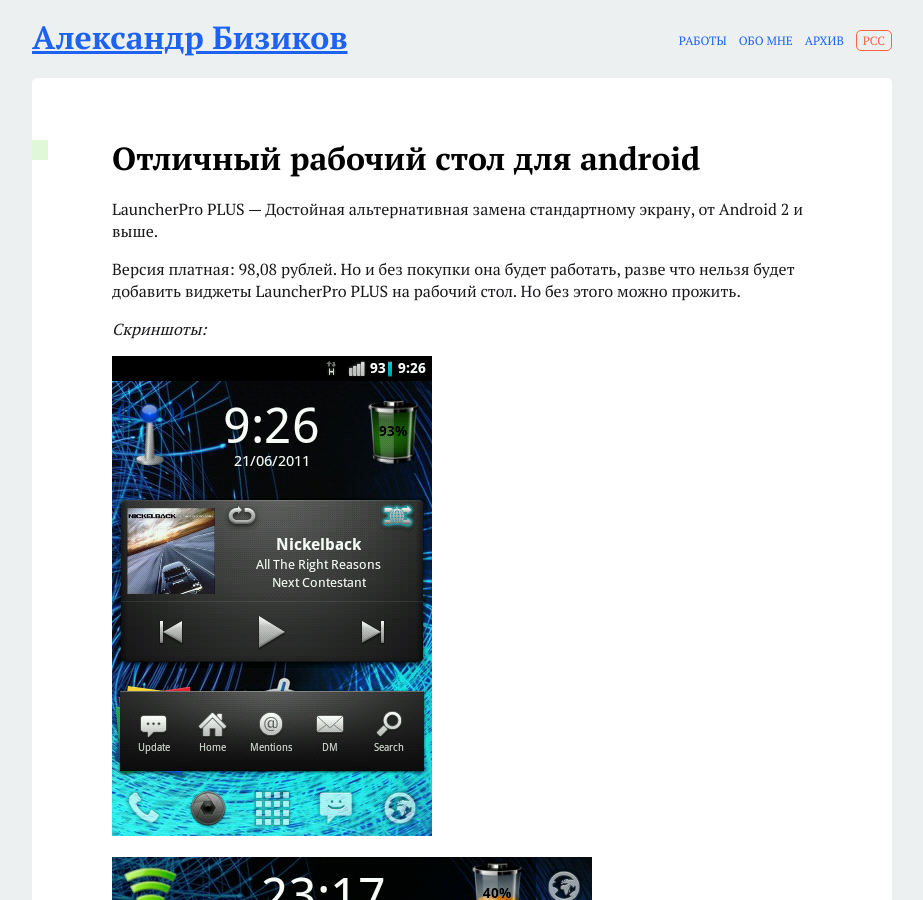
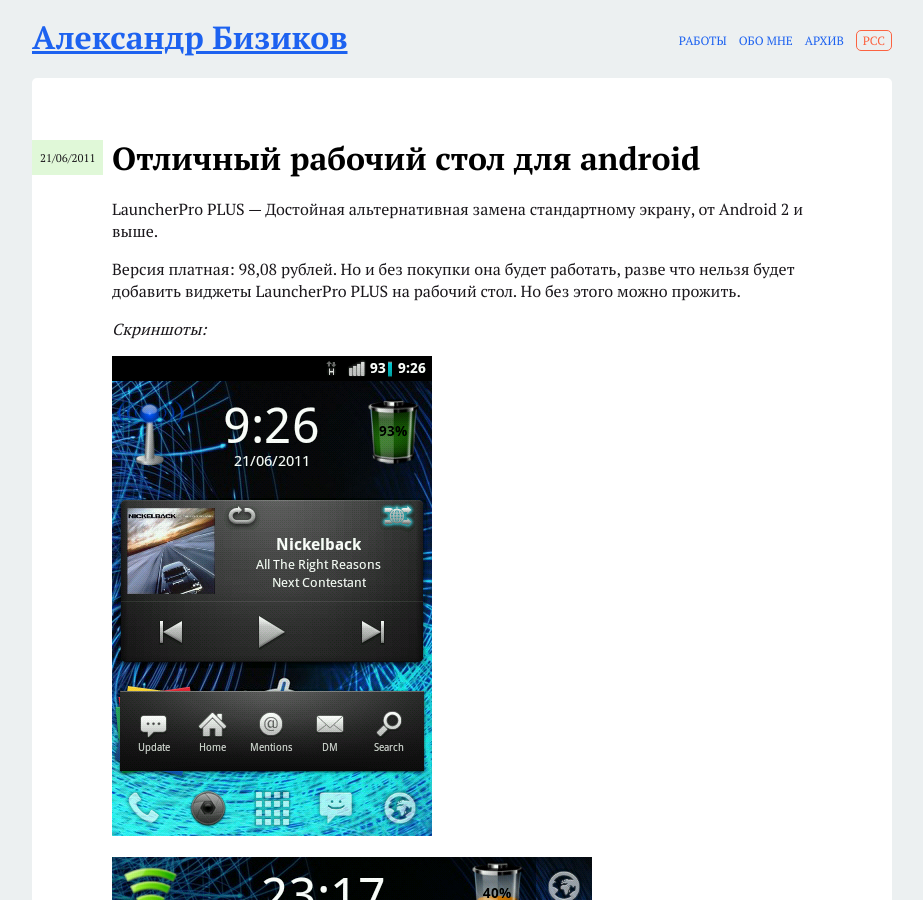
Before and after one commit to anna-vanlee/bizikov.ru, a Jekyll site: the page built from _posts/2011-06-21-launcherpro_plus.markdown, in a window 1280 px wide and 900 px high. Shown: the whole window, without its empty margins (178-1101 px from the left). Built offline with Jekyll 4.4.1, drawn with Linux system fonts in a browser that asks for light colours; comment, search, counter and statistics services are not loaded.

Commit message:
fix error

```diff
--- a/_layouts/post.html
+++ b/_layouts/post.html
@@ -4,7 +4,7 @@
     <article>
         {% include cover.html %}
         <div class="content">
-            <time class="date" datetime="{{ post.date | date_to_xmlschema }}">{{ post.date | date:"%d/%m/%Y" }}</time>
+            <time class="date" datetime="{{ page.date | date_to_xmlschema }}">{{ page.date | date:"%d/%m/%Y" }}</time>
             <h1 class="post-title"><a href="{{ page.url }}">{{ page.title }}</a></h1>
             {% if page.why %}
             <div class="why">
```
